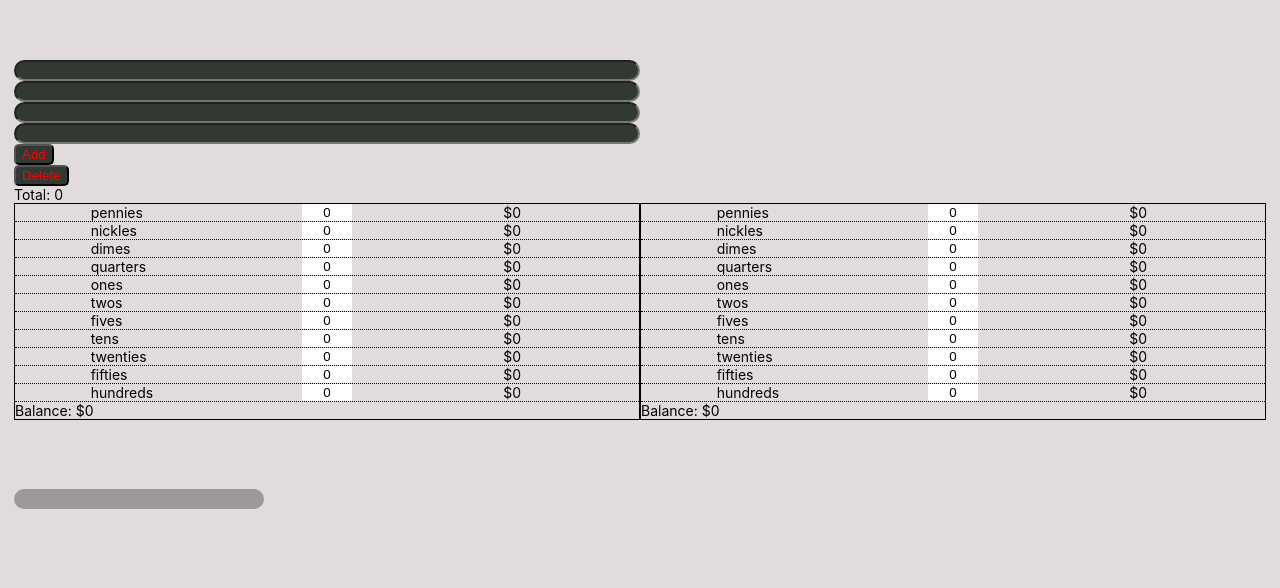
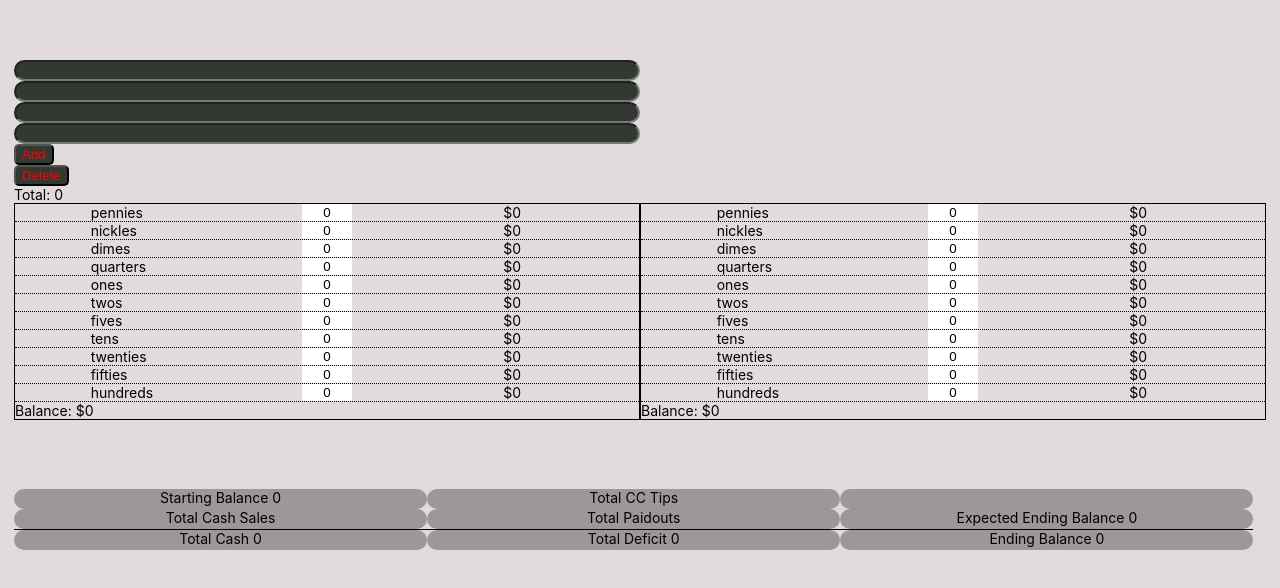
Before and after one commit to ian-deans/magoos, a Next.js app: page /checkout in a window 1280 px wide. Shown: the part 512-1100 px from the top of the page. Built offline with nearby package versions, Linux system fonts and the light colour scheme.

Commit message:
add breakdown structure

```diff
--- a/components/Breakdown/Breakdown.jsx
+++ b/components/Breakdown/Breakdown.jsx
@@ -1,16 +1,87 @@
 import styles from './Breakdown.module.css'
 
-export default function Breakdown( props ) {
 
-    const { tCash, tDeficit, exBalance, stBalance, endBalance, tStBalance, tCSales, tCcTips, tPo } = props
+const props = {
+    tCash: 200,
+    tDeficit: 345,
+    exBalance: 545
+}
+
+export default function Breakdown ( props ) {
+
+    // const { tCash, tDeficit, exBalance, stBalance, endBalance, tStBalance, tCSales, tCcTips, tPo } = props
+    const {
+        totalCash,
+        totalDeficit,
+        expectedEndingBalance,
+        endingBalance,
+        startingBalance,
+     } = props
+
+
 
     return (
-        <div className={ styles.container }
-        className={ styles.box }
+        <div className={ styles.container }>
+            <div className={ styles.group } >
+
+                <div className={ styles.topGroup }>
+
+                    <div className={ styles.box }>
+                        Starting Balance { startingBalance}
+                    </div>
+
+                    <div className={ styles.box }>
+                        Total Cash Sales
+                    </div>
+
+                </div>
+                <div className={ styles.box }>
+                    Total Cash { totalCash }
+
+                </div>
+            </div>
 
 
-        >
+            <div className={ styles.group } >
 
+                <div className={ styles.topGroup }>
+
+                    <div className={ styles.box }>
+                        Total CC Tips
+                    </div>
+
+                    <div className={ styles.box }>
+                        Total Paidouts
+                    </div>
+
+                </div>
+
+                <div className={ styles.box } >
+                    Total Deficit { totalDeficit}
+                </div>
+            </div>
+
+
+            <div className={ styles.group } >
+
+                <div className={ styles.topGroup }>
+
+                    <div className={ styles.box }>
+
+                    </div>
+
+                    <div className={ styles.box }>
+                        Expected Ending Balance { expectedEndingBalance }
+                    </div>
+
+                </div>
+
+                <div className={ styles.box } >
+                    Ending Balance { endingBalance }
+
+                </div>
+
+            </div>
         </div>
 
     )
--- a/components/Breakdown/Breakdown.module.css
+++ b/components/Breakdown/Breakdown.module.css
@@ -2,12 +2,22 @@
 .container {
     width: 100%;
     height: 100%;
-    background-color: rgb(148, 148, 148);
+    background-color: rgb(140, 140, 140, .01);
+    display: flex;
 }
 
 .box {
-    width: 20%;
     height: 20px;
     background-color: rgba(0, 0, 0, .3);
     border-radius: 20px;
+    text-align: center;
 }
+
+.topGroup {
+    border-bottom: 1px solid black;
+
+}
+
+.group {
+    width: 33%;
+}
```
